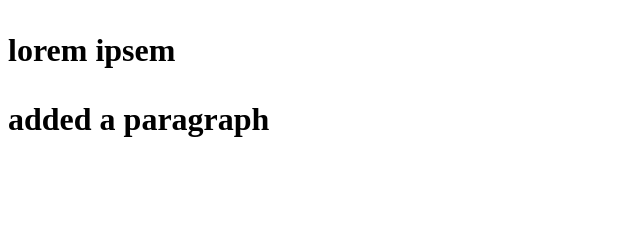
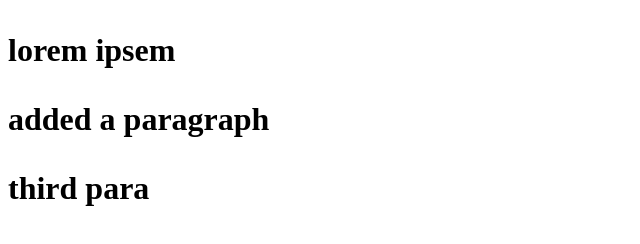
Before and after one commit to meletulu/wednsday, a plain HTML site: page html[/index.html in a window 1280 px wide. Shown: the whole page, without its empty margins (0-640 px from the left). Drawn offline with Linux system fonts and the light colour scheme.

Commit message:
Update index.html

```diff
--- a/html[/index.html
+++ b/html[/index.html
@@ -7,5 +7,6 @@
   </head>
   <h1><p>lorem ipsem</p></h1>
   <h1><p>added a paragraph</p></h1>
+  <h1><p>third para</p></h1>
   <body></body>
 </html>
```
